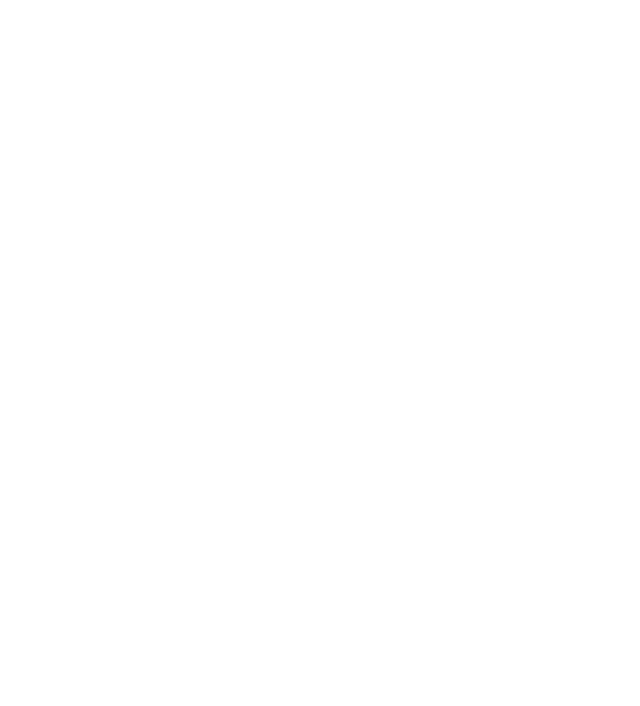
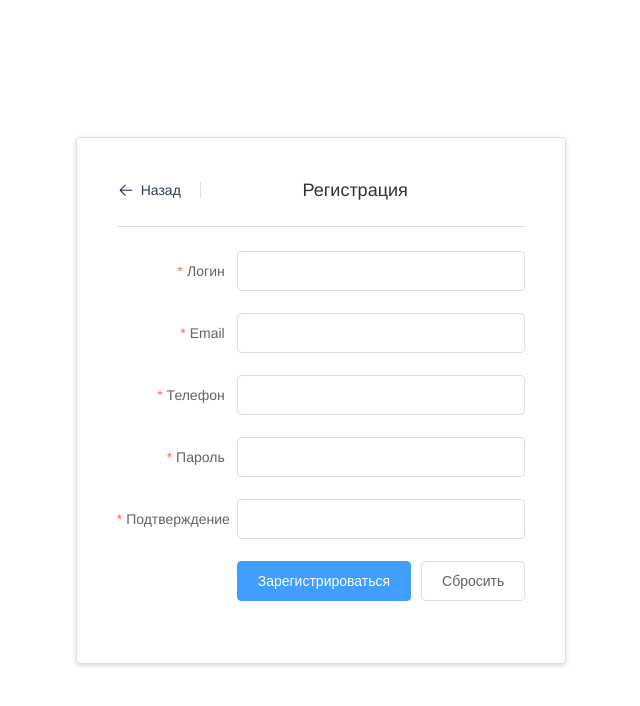
Before and after one commit to dhonehi/nami-sushi-web, a Vue app: page /registration in a window 1280 px wide. Shown: the top 706 px of the page, without its empty margins (319-959 px from the left). Built offline with nearby package versions, Linux system fonts and the light colour scheme.

Commit message:
add authentication and registration

```diff
--- a/src/App.vue
+++ b/src/App.vue
@@ -11,7 +11,7 @@
 
     #app {
         display: flex;
-    font-family: "Helvetica Neue",Helvetica,"PingFang SC","Hiragino Sans GB","Microsoft YaHei","微软雅黑",Arial,sans-serif;
+        font-family: "Helvetica Neue", Helvetica, "PingFang SC", "Hiragino Sans GB", "Microsoft YaHei", "微软雅黑", Arial, sans-serif;
         -webkit-font-smoothing: antialiased;
         -moz-osx-font-smoothing: grayscale;
         text-align: center;
@@ -30,8 +30,8 @@
              &:last-child{ text-align: center; }
          }
      }*/
+
 </style>
-
 <script>
     //import SideBar from "./components/SideBar";
 
--- a/src/components/FormAuthentication.vue
+++ b/src/components/FormAuthentication.vue
@@ -1,30 +1,28 @@
 <template>
-    <el-container class="form-wrapper"
-                  v-loading.fullscreen.lock="isLoading">
-        <el-form class="form-wrapper__form-authentication" :model="validateForm" ref="formOfAuthentication">
+    <el-container class="form-wrapper form-wrapper_pos_center" v-loading="isLoading">
+        <el-form
+                class="form-wrapper__form"
+                :model="authForm"
+                :rules="rules"
+                ref="authForm">
             <el-header class="form-wrapper__title" style="height: 10px">Вход</el-header>
             <el-divider></el-divider>
             <el-form-item
-                    prop="email"
-                    label="Email"
-                    :rules="[
-                        { required: true, message: 'Введите email', trigger: 'blur' },
-                        { type: 'email', message: 'Некорректный email', trigger: ['blur', 'change'] } ]">
-                <el-input v-model="validateForm.email" size="medium"></el-input>
+                    prop="username"
+                    label="Email">
+                <el-input v-model="authForm.username"></el-input>
             </el-form-item>
             <el-form-item
                     prop="password"
-                    label="Пароль"
-                    :rules="[
-                        { required: true, message: 'Введите пароль', trigger: ['blur', 'change'] } ]">
-                <el-input type="password" v-model="validateForm.password" size="medium" show-password
-                          @keyup.enter="submitForm('formOfAuthentication')">Войти>
+                    label="Пароль">
+                <el-input type="password" v-model="authForm.password" size="medium" show-password
+                          @keyup.enter="submitForm('authForm')">Войти>
                 </el-input>
             </el-form-item>
             <el-form-item class="form-buttons">
-                <el-button type="primary" @click="submitForm('formOfAuthentication')">Войти</el-button>
+                <el-button type="primary" @click="submitForm('authForm')">Войти</el-button>
                 <el-button @click="loadFormRegistration">Регистрация</el-button>
-                <el-button @click="resetForm('formOfAuthentication')">Сбросить</el-button>
+                <el-button @click="resetForm('authForm')">Сбросить</el-button>
             </el-form-item>
         </el-form>
     </el-container>
@@ -34,29 +32,71 @@
     export default {
         name: "FormAuthentication",
         data() {
+            let validatePass = (rule, value, callback) => {
+                if (value === '')
+                    callback(new Error('Пожалуйста, введите пароль!'));
+
+                callback();
+
+            };
+            let validateEmail = (rule, value, callback) => {
+                let regexp = /^([a-z0-9_-]+\.)*[a-z0-9_-]+@[a-z0-9_-]+(\.[a-z0-9_-]+)*\.[a-z]{2,6}$/
+
+                if (value === '')
+                    callback(new Error('Введите email!'));
+                else if (!regexp.test(value))
+                    callback(new Error('Неверный email'));
+                else
+                    callback();
+
+            };
             return {
-                validateForm: {
+                authForm: {
+                    username: '',
                     password: '',
-                    email: ''
                 },
-                isLoading: false
+                isLoading: false,
+                rules: {
+                    password: [
+                        {validator: validatePass, trigger: 'blur'}
+                    ],
+                    username: [
+                        {validator: validateEmail, trigger: 'blur'}
+                    ]
+                }
             };
         },
         methods: {
             submitForm: function (formName) {
-
-                /*fetch('http://localhost:8081/message/2', {
-                    method: 'DELETE'
-                }).then(result => console.log(result))*/
-
-                fetch('/message/2').then(response => response.json().then(console.log))
-
                 this.$refs[formName].validate((valid) => {
                     if (valid) {
                         this.isLoading = true;
-                        setTimeout(() => {
-                            this.isLoading = false;
-                        }, 2000);
+
+                        const authJson = JSON.stringify(this.authForm)
+
+                        const options = {
+                            method: 'POST',
+                            headers: {'Content-Type': 'application/json'},
+                            data: authJson,
+                            url: '/authenticate'
+                        };
+
+                        this.$http(options).then(result => {
+                            console.log(result.status)
+                        }).catch((error) => {
+                            if (error.response.status === 401) {
+                                this.$notify.error({
+                                    title: 'Ошибка',
+                                    message: 'Неверный email или пароль!'
+                                });
+                            } else {
+                                this.$notify.error({
+                                    title: 'Ошибка',
+                                    message: 'Что-то пошло не так!'
+                                });
+                            }
+                        }).finally(() => this.isLoading = false)
+
                     } else {
                         console.log('error submit!!');
                         return false;
@@ -67,36 +107,34 @@
                 this.$refs[formName].resetFields();
             },
             loadFormRegistration: function () {
-                this.$router.push('registration')
+                this.$router.push('registration');
             }
         }
     }
 </script>
 
-<style scoped>
+<style>
     .form-wrapper {
-        display: flex;
-        flex-flow: column;
-        justify-content: center;
-        align-items: center;
         height: 100vh;
         width: 100%;
     }
 
-    .form-wrapper__form-authentication {
+    .form-wrapper__form {
         border: 1px solid #DCDFE6;
         box-shadow: 0 2px 4px rgba(0, 0, 0, .12), 0 0 6px rgba(0, 0, 0, .04);
         border-radius: 4px;
         padding: 40px 40px;
     }
 
+    .form-wrapper_pos_center {
+        display: flex;
+        flex-flow: column;
+        justify-content: center;
+        align-items: center;
+    }
+
     .form-wrapper__title {
         font-size: 18px;
     }
 
-    .form-buttons__button {
-        text-decoration: none;
-        color: white;
-    }
-
 </style>
--- /dev/null
+++ b/src/components/FormRegistration.vue
@@ -0,0 +1,177 @@
+<template>
+    <el-container class="form-wrapper form-wrapper_pos_center" v-loading="isLoading">
+        <el-form
+                class="form-wrapper__form"
+                :model="regForm" status-icon
+                :rules="rules"
+                ref="regForm" label-width="120px">
+            <el-page-header class="back" @back="goBack" content="Регистрация" title="Назад"></el-page-header>
+            <el-divider></el-divider>
+            <el-form-item
+                    prop="name"
+                    label="Логин">
+                <el-input v-model="regForm.name"></el-input>
+            </el-form-item>
+            <el-form-item
+                    prop="email"
+                    label="Email">
+                <el-input v-model="regForm.email"></el-input>
+            </el-form-item>
+            <el-form-item
+                    prop="phone"
+                    label="Телефон">
+                <el-input type="text" v-model="regForm.phone"></el-input>
+            </el-form-item>
+            <el-form-item
+                    prop="password"
+                    label="Пароль">
+                <el-input type="password" v-model="regForm.password" autocomplete="off"></el-input>
+            </el-form-item>
+            <el-form-item
+                    prop="checkPass"
+                    label="Подтверждение">
+                <el-input type="password" v-model="regForm.checkPass" autocomplete="off"></el-input>
+            </el-form-item>
+            <el-form-item>
+                <el-button type="primary" @click="submitForm('regForm')">Зарегистрироваться</el-button>
+                <el-button @click="resetForm('regForm')">Сбросить</el-button>
+            </el-form-item>
+        </el-form>
+    </el-container>
+</template>
+
+<script>
+    export default {
+        name: "FormRegistration",
+        data() {
+            let validatePass = (rule, value, callback) => {
+                if (value === '')
+                    callback(new Error('Пожалуйста, введите пароль!'));
+                else if (this.regForm.checkPass !== '')
+                    this.$refs.regForm.validateField('checkPass');
+
+                callback();
+
+            };
+            let validatePass2 = (rule, value, callback) => {
+                if (value === '')
+                    callback(new Error('Пожалуйста, снова введите пароль!'));
+                else if (value !== this.regForm.password)
+                    callback(new Error('Пароли не совпадают!'));
+                else
+                    callback();
+
+            };
+            let validatePhoneNumber = (rule, value, callback) => {
+                let regexp = /\d{10}/g;
+
+                if (value === '')
+                    callback(new Error('Введите номер телефона!'));
+                else if (!regexp.test(value) || value.length > 10)
+                    callback(new Error('Неверный номер!'));
+                else
+                    callback();
+
+            };
+            let validateEmail = (rule, value, callback) => {
+                let regexp = /^([a-z0-9_-]+\.)*[a-z0-9_-]+@[a-z0-9_-]+(\.[a-z0-9_-]+)*\.[a-z]{2,6}$/
+
+                if (value === '')
+                    callback(new Error('Введите email!'));
+                else if (!regexp.test(value))
+                    callback(new Error('Неверный email'));
+                else
+                    callback();
+
+            };
+            let validateLogin = (rule, value, callback) => {
+                if (value === '')
+                    callback(new Error('Введите имя пользователя!'));
+                else
+                    callback();
+            }
+            return {
+                regForm: {
+                    name: '',
+                    email: '',
+                    phone: '',
+                    password: '',
+                    checkPass: '',
+                },
+                isLoading: false,
+                rules: {
+                    password: [
+                        {validator: validatePass, trigger: 'blur', required: true}
+                    ],
+                    checkPass: [
+                        {validator: validatePass2, trigger: 'blur', required: true}
+                    ],
+                    phone: [
+                        {validator: validatePhoneNumber, trigger: 'blur', required: true}
+                    ],
+                    email: [
+                        {validator: validateEmail, trigger: 'blur', required: true}
+                    ],
+                    name: [
+                        {validator: validateLogin, trigger: 'blur', required: true}
+                    ]
+                }
+            };
+        },
+        methods: {
+            submitForm: function(formName) {
+                this.$refs[formName].validate((valid) => {
+                    if (valid) {
+                        this.isLoading = true;
+
+                        const regJson = JSON.stringify(this.regForm);
+
+                        const options = {
+                            method: 'PUT',
+                            headers: {'Content-Type': 'application/json'},
+                            data: regJson,
+                            url: '/user'
+                        };
+
+                        this.$http(options).then(() => {
+                            this.$alert('Войдите в систему!', 'Регистрация прошла успешно', {
+                                confirmButtonText: 'OK',
+                                callback: () => {
+                                    this.$router.push('/');
+                                }
+                            });
+                        }).catch(error => {
+                            if (error.response.status === 409) {
+                                this.$notify.error({
+                                    title: 'Ошибка',
+                                    message: 'Email уже занят!'
+                                })
+                            } else {
+                                this.$notify.error({
+                                    title: 'Ошибка',
+                                    message: 'Что-то пошло не так!'
+                                })
+                            }
+                        }).finally(() => this.isLoading = false)
+
+                    } else {
+                        console.log('error submit!!');
+                        return false;
+                    }
+                });
+            },
+            resetForm: function(formName) {
+                this.$refs[formName].resetFields();
+            },
+            goBack: function () {
+                this.$router.push('/login');
+            }
+        }
+    }
+</script>
+
+<style>
+    .el-page-header__content {
+        margin-left: 20%;
+    }
+</style>
--- a/src/main.js
+++ b/src/main.js
@@ -12,6 +12,8 @@ Vue.use(ElementsUI, Loading, Notification, MessageBox);
 Vue.prototype.$http = axios;
 Vue.config.productionTip = false
 
+axios.defaults.baseURL = 'http://95.216.143.170:9000'
+
 new Vue({
   router,
   render: h => h(App),
```
Also changed, not shown: src/router.js (+6 -1 lines). Lines whose indentation alone changed are shown as unchanged.
